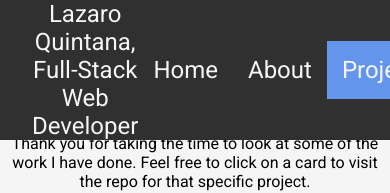
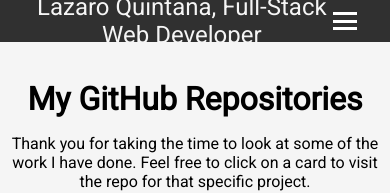
Before and after one commit to Limlight86/React-Portfolio, a React (Create React App) app: page /projects in a window 390 px wide. Shown: the top 193 px of the page. Built offline with nearby package versions, Linux system fonts and the light colour scheme; no server answers.

Commit message:
drawer toggle in place

```diff
--- /dev/null
+++ b/src/components/DrawerToggle/DrawerToggle.js
@@ -0,0 +1,22 @@
+import React, { useContext } from 'react'
+import { PortfolioContext } from "../../context/PortfolioContext";
+import styles from './DrawerToggle.module.css'
+
+
+const DrawerToggle = () => {
+  const {show, setShow} = useContext(PortfolioContext)
+
+  const handleClick = () =>{
+    setShow(!show)
+  }
+
+  return(
+    <div className={styles.DrawerToggle} onClick={handleClick}>
+      <div></div>
+      <div></div>
+      <div></div>
+    </div>
+  )
+}
+
+export default DrawerToggle
--- /dev/null
+++ b/src/components/DrawerToggle/DrawerToggle.module.css
@@ -0,0 +1,23 @@
+.DrawerToggle {
+  width: 40px;
+  height: 100%;
+  display: flex;
+  flex-flow: column;
+  justify-content: space-around;
+  align-items: center;
+  padding: 10px 0;
+  box-sizing: border-box;
+  cursor: pointer;
+}
+
+.DrawerToggle div {
+  width: 90%;
+  height: 3px;
+  background-color: white;
+}
+
+@media (min-width: 769px) {
+  .DrawerToggle {
+      display: none;
+  }
+}
--- a/src/components/Navigation/Navigation.js
+++ b/src/components/Navigation/Navigation.js
@@ -1,5 +1,6 @@
 import React from "react";
 import { NavLink } from "react-router-dom";
+import { DrawerToggle } from '../../components'
 import styles from "./Navigation.module.css";
 
 const Navigation = ({ currentPath }) => (
@@ -19,6 +20,7 @@
         Contact
       </NavLink>
     </span>
+    <DrawerToggle/>
   </header>
 );
 
--- a/src/components/Navigation/Navigation.module.css
+++ b/src/components/Navigation/Navigation.module.css
@@ -49,3 +49,12 @@
 .current:hover {
   background-color: cornflowerblue !important;
 }
+
+@media (max-width: 768px) {
+  .navBar {
+    height: 5%;
+  }
+  .linkList {
+    display: none;
+  }
+}
--- a/src/components/index.js
+++ b/src/components/index.js
@@ -7,3 +7,4 @@
 export { default as ResumeButton} from './ResumeButton/ResumeButton'
 export { default as MyStory} from './MyStory/MyStory'
 export { default as Backdrop} from './Backdrop/Backdrop'
+export { default as DrawerToggle} from './DrawerToggle/DrawerToggle'
```
